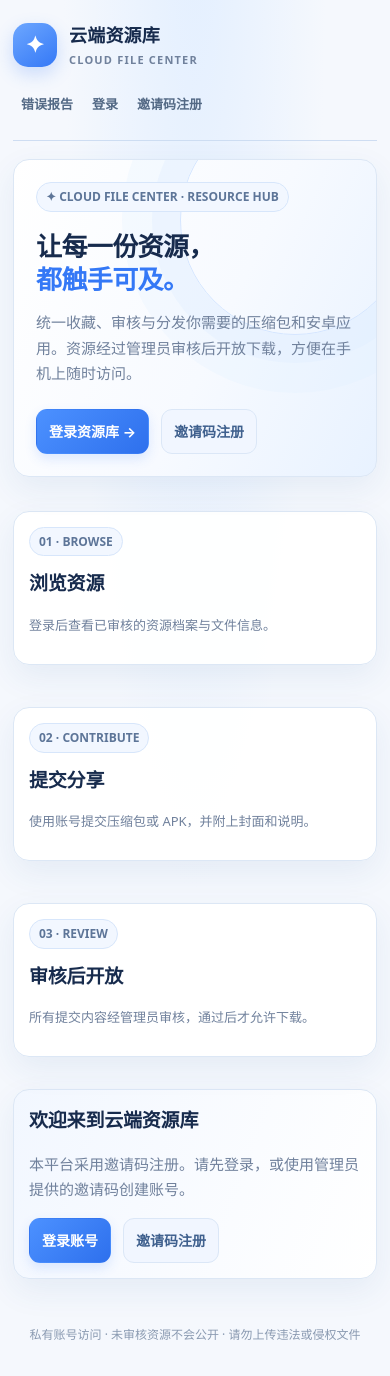
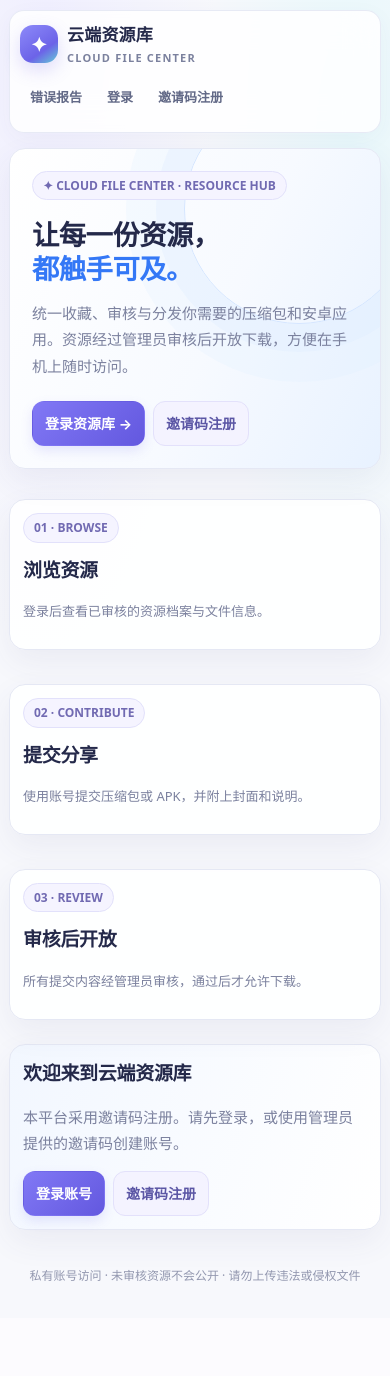
Before and after one commit to likejack759-gif/archive-cloud-platform, a FastAPI app: template app/templates/index.html in a window 390 px wide. After the commit the page ends 1281 px from the top, so only its background shows below. Run offline with FastAPI, Linux system fonts and the light colour scheme; the template is opened without the code that fills it, so the values that code supplies are empty; parts of the project's set-up code (start-up, migrations or seed data) failed here and were passed over; some libraries are stand-ins or nearby versions.

Commit message:
Improve responsive community UI foundation

```diff
--- a/app/templates/base.html
+++ b/app/templates/base.html
@@ -5,57 +5,89 @@
 <meta name="theme-color" content="#f5f9ff">
 <title>{% block title %}云端资源库{% endblock %}</title>
 <style>
-:root{color-scheme:light;--bg:#f5f8fd;--panel:#fff;--line:#dce7f5;--text:#172b4d;--muted:#70819c;--accent:#3478f6;--accent-dark:#225bd0;--good:#16835d;--bad:#c53e52;--soft:#edf4ff;--shadow:0 12px 32px rgba(43,91,158,.08)}
+:root{color-scheme:light;--bg:#f7f8fc;--panel:#fff;--line:#e5e8f4;--text:#24294a;--muted:#7b819e;--accent:#6c63e8;--accent-dark:#5148c8;--good:#16835d;--bad:#c53e52;--soft:#f0efff;--cyan:#70d8dc;--shadow:0 12px 32px rgba(67,64,133,.07);--radius:20px}
 *{box-sizing:border-box}
-html{scroll-behavior:smooth}
-body{margin:0;background:radial-gradient(ellipse at 50% -10%,#e3efff 0,transparent 48%),var(--bg);color:var(--text);font:15px/1.65 system-ui,-apple-system,BlinkMacSystemFont,"Segoe UI","PingFang SC","Microsoft YaHei",sans-serif;min-height:100vh}
-a{color:var(--accent);text-decoration:none}a:hover{color:var(--accent-dark);text-decoration:none}
-.wrap{width:min(1180px,100%);margin:auto;padding:20px}
-header{display:flex;align-items:center;gap:18px;justify-content:space-between;border-bottom:1px solid rgba(202,219,241,.9);padding:8px 0 18px;margin-bottom:26px;flex-wrap:wrap}
-.brand{display:flex;gap:12px;align-items:center;font-weight:850;font-size:20px;color:var(--text);letter-spacing:.2px}
-.logo{display:grid;place-items:center;width:44px;height:44px;background:linear-gradient(145deg,#6da7ff,#3478f6);color:white;border-radius:15px;box-shadow:0 7px 18px rgba(52,120,246,.22);font-size:23px}
-nav{display:flex;gap:8px;align-items:center;flex-wrap:wrap}
-nav>a{font-size:14px;font-weight:650;color:#536985;padding:8px 11px;border-radius:10px}
-nav>a:hover{background:#eaf2ff;color:var(--accent)}
+html{scroll-behavior:smooth;scroll-padding-top:16px}
+body{margin:0;background:radial-gradient(ellipse at 12% 0%,#f0efff 0,transparent 35%),radial-gradient(ellipse at 90% 10%,#e8f8fb 0,transparent 30%),var(--bg);color:var(--text);font:15px/1.65 system-ui,-apple-system,BlinkMacSystemFont,"Segoe UI","PingFang SC","Microsoft YaHei",sans-serif;min-height:100vh}
+img,video,iframe{max-width:100%}
+a{color:var(--accent);text-decoration:none}a:hover{color:var(--accent-dark)}
+.wrap{width:min(1320px,100%);margin:auto;padding:24px clamp(14px,2.4vw,32px)}
+header{display:flex;align-items:center;gap:18px;justify-content:space-between;border:1px solid rgba(229,232,244,.9);background:rgba(255,255,255,.86);backdrop-filter:blur(16px);padding:12px 16px;margin:0 0 24px;border-radius:18px;flex-wrap:wrap;box-shadow:0 6px 22px rgba(67,64,133,.04)}
+.brand{display:flex;gap:12px;align-items:center;font-weight:850;font-size:20px;color:var(--text);letter-spacing:.2px;flex-shrink:0}
+.logo{display:grid;place-items:center;width:44px;height:44px;background:linear-gradient(145deg,#8d8af9,#6c63e8 65%,#65cbd6);color:white;border-radius:15px;box-shadow:0 7px 18px rgba(108,99,232,.22);font-size:23px}
+nav{display:flex;gap:5px;align-items:center;flex-wrap:wrap;min-width:0}
+nav>a{font-size:14px;font-weight:650;color:#626987;padding:9px 11px;border-radius:11px;white-space:nowrap}
+nav>a:hover,nav>a:focus-visible{background:#f0efff;color:var(--accent)}
 .muted{color:var(--muted)}
-.panel{background:rgba(255,255,255,.96);border:1px solid var(--line);border-radius:20px;padding:22px;margin:16px 0;box-shadow:var(--shadow)}
-h1{font-size:clamp(26px,4vw,38px);line-height:1.25;letter-spacing:-.6px;margin:10px 0 12px;font-weight:850}
-h2{font-size:21px;letter-spacing:-.2px;margin:0 0 14px}
-h3{font-size:17px}
-p{line-height:1.7}
-.row{display:flex;gap:12px;align-items:center;flex-wrap:wrap}.between{justify-content:space-between}
-.grid{display:grid;grid-template-columns:repeat(auto-fill,minmax(225px,1fr));gap:16px}
+.panel{background:rgba(255,255,255,.94);border:1px solid var(--line);border-radius:var(--radius);padding:clamp(16px,2.1vw,26px);margin:16px 0;box-shadow:var(--shadow);min-width:0}
+h1{font-size:clamp(27px,3.6vw,42px);line-height:1.22;letter-spacing:-.8px;margin:10px 0 12px;font-weight:850}
+h2{font-size:clamp(19px,2vw,23px);letter-spacing:-.3px;margin:0 0 14px}
+h3{font-size:17px;line-height:1.4}
+p{line-height:1.75}
+.row{display:flex;gap:12px;align-items:center;flex-wrap:wrap;min-width:0}.between{justify-content:space-between}
+.grid{display:grid;grid-template-columns:repeat(auto-fill,minmax(min(225px,100%),1fr));gap:16px;min-width:0}
 .resource{overflow:hidden;padding:0;transition:transform .18s ease,box-shadow .18s ease}
-.resource:hover{transform:translateY(-3px);box-shadow:0 16px 36px rgba(43,91,158,.13)}
-.cover{width:100%;aspect-ratio:4/3;object-fit:cover;background:linear-gradient(135deg,#edf4ff,#dceaff);display:block}
-.resource-body{padding:16px}
-.resource h3{margin:0 0 8px;overflow-wrap:anywhere;color:#203b63}
-.tag{display:inline-flex;align-items:center;border:1px solid #d7e6fb;background:#f2f7ff;padding:4px 9px;border-radius:999px;font-size:12px;color:#5d7598;font-weight:650}
-button,.btn{display:inline-flex;align-items:center;justify-content:center;gap:7px;border:1px solid transparent;border-radius:11px;padding:11px 16px;background:linear-gradient(135deg,#4c91ff,#2e70ed);color:white;font-weight:750;cursor:pointer;font-size:14px;box-shadow:0 5px 12px rgba(52,120,246,.15);transition:filter .15s,transform .15s}
+.resource:hover{transform:translateY(-3px);box-shadow:0 16px 36px rgba(67,64,133,.12)}
+.cover{width:100%;aspect-ratio:4/3;object-fit:cover;background:linear-gradient(135deg,#f0efff,#e0f5f7);display:block}
+.resource-body{padding:16px;min-width:0}
+.resource h3{margin:0 0 8px;overflow-wrap:anywhere;color:#34375f}
+.tag{display:inline-flex;align-items:center;border:1px solid #e2e1fb;background:#f5f4ff;padding:4px 10px;border-radius:999px;font-size:12px;color:#716ab2;font-weight:700;max-width:100%;overflow-wrap:anywhere}
+button,.btn{display:inline-flex;align-items:center;justify-content:center;gap:7px;border:1px solid transparent;border-radius:12px;padding:11px 16px;background:linear-gradient(135deg,#8178f5,#6358df);color:white;font-weight:750;cursor:pointer;font-size:14px;box-shadow:0 5px 12px rgba(108,99,232,.15);transition:filter .15s,transform .15s;min-height:42px;max-width:100%;text-align:center}
 button:hover,.btn:hover{filter:brightness(1.04);transform:translateY(-1px);text-decoration:none;color:white}
-.secondary{background:#f1f6ff;border-color:#dbe7f7;color:#3f608e;box-shadow:none}
-.secondary:hover{color:#245ec5;background:#e8f1ff}
+.secondary{background:#f4f3ff;border-color:#e3e1fb;color:#5b56a5;box-shadow:none}
+.secondary:hover{color:#4840b4;background:#eeedff}
 .danger{background:#c94b5c;box-shadow:none}.good{background:#16835d;box-shadow:none}
-input,textarea,select{width:100%;padding:12px 14px;background:#fbfdff;border:1px solid #d5e1f1;border-radius:11px;color:var(--text);font:inherit;margin:6px 0 15px;outline:none;transition:border-color .15s,box-shadow .15s}
-input:focus,textarea:focus,select:focus{border-color:#78a9ff;box-shadow:0 0 0 3px rgba(52,120,246,.12)}
-input::placeholder,textarea::placeholder{color:#9aaac0}
-label{font-size:14px;color:#526985;font-weight:650}
+input,textarea,select{width:100%;min-width:0;padding:12px 14px;background:#fdfdff;border:1px solid #e0e3f0;border-radius:12px;color:var(--text);font:inherit;margin:6px 0 15px;outline:none;transition:border-color .15s,box-shadow .15s}
+input:focus,textarea:focus,select:focus{border-color:#9992f6;box-shadow:0 0 0 3px rgba(108,99,232,.12)}
+input::placeholder,textarea::placeholder{color:#a0a5bd}
+label{font-size:14px;color:#5e6485;font-weight:650}
 textarea{min-height:100px;resize:vertical}
-form.inline{display:inline-flex;gap:6px;align-items:center;margin:0}
+form.inline{display:inline-flex;gap:6px;align-items:center;margin:0;max-width:100%}
 form.inline button{padding:8px 11px}
-.notice{padding:13px 15px;border:1px solid #bfe8d7;border-radius:12px;background:#effbf5;color:#176d50;margin:12px 0}
+.notice{padding:13px 15px;border:1px solid #bfe8d7;border-radius:12px;background:#effbf5;color:#176d50;margin:12px 0;overflow-wrap:anywhere}
 .error{border-color:#f1c4cb;background:#fff2f3;color:#a92e43}
-.empty{padding:36px 20px;text-align:center;color:var(--muted);background:#fbfdff;border:1px dashed #cbdcf1;border-radius:16px}
+.empty{padding:36px 20px;text-align:center;color:var(--muted);background:#fcfcff;border:1px dashed #d6d7ed;border-radius:16px}
 table{width:100%;border-collapse:collapse;font-size:14px;background:#fff}
-th,td{text-align:left;border-bottom:1px solid #e7eef8;padding:12px;vertical-align:top}
-th{color:#7185a1;background:#f7faff;font-weight:750;white-space:nowrap}
-tbody tr:hover{background:#f9fbff}
-.table-wrap{overflow:auto;border-radius:12px}
+th,td{text-align:left;border-bottom:1px solid #ececf6;padding:12px;vertical-align:top;overflow-wrap:anywhere}
+th{color:#7b819e;background:#fafaff;font-weight:750;white-space:nowrap}
+tbody tr:hover{background:#fcfbff}
+.table-wrap{overflow:auto;max-width:100%;border-radius:12px;-webkit-overflow-scrolling:touch}
 .small{font-size:13px}
-code{background:#eef4ff;color:#315c9f;padding:3px 6px;border-radius:6px}
-.footer{padding:30px 0 18px;color:#8a9ab1;font-size:12px;text-align:center}
-@media(max-width:640px){.wrap{padding:13px}header{align-items:flex-start;margin-bottom:18px}.brand{font-size:18px}nav{gap:3px}nav>a{padding:7px 8px;font-size:13px}.grid{grid-template-columns:repeat(2,minmax(0,1fr));gap:10px}.resource-body{padding:11px}.resource h3{font-size:15px}.panel{padding:15px;border-radius:16px}h2{font-size:19px}.cover{aspect-ratio:3/2}button,.btn{padding:10px 12px}}
-@media(max-width:380px){.grid{grid-template-columns:1fr}.cover{aspect-ratio:16/9}}
+code{background:#f0efff;color:#5a52b9;padding:3px 6px;border-radius:6px;overflow-wrap:anywhere}
+pre{max-width:100%;overflow:auto;border-radius:14px}
+.footer{padding:30px 0 18px;color:#9297af;font-size:12px;text-align:center}
+:focus-visible{outline:3px solid rgba(108,99,232,.35);outline-offset:2px}
+@media(min-width:1100px){.grid{grid-template-columns:repeat(auto-fill,minmax(240px,1fr))}}
+@media(max-width:900px){.wrap{padding:16px}header{gap:12px}.brand{font-size:18px}nav{flex:1;justify-content:flex-end}nav>a{padding:8px 9px}.panel{border-radius:17px}}
+@media(max-width:640px){
+ .wrap{padding:10px 12px 20px}
+ header{display:flex;align-items:center;gap:10px;margin-bottom:15px;padding:10px;border-radius:15px}
+ .brand{font-size:17px;gap:9px}.logo{width:38px;height:38px;border-radius:13px;font-size:20px}
+ header>nav{flex:0 0 100%;width:100%;justify-content:flex-start;flex-wrap:nowrap;overflow-x:auto;overflow-y:hidden;padding:2px 0 5px;scrollbar-width:thin;-webkit-overflow-scrolling:touch}
+ nav>a{font-size:13px;padding:8px 10px;flex:0 0 auto}
+ nav form.inline{flex:0 0 auto}
+ .panel{padding:15px;margin:12px 0;border-radius:16px}
+ h1{font-size:clamp(25px,7vw,32px);letter-spacing:-.5px}
+ h2{font-size:19px}
+ .grid{grid-template-columns:repeat(2,minmax(0,1fr));gap:10px}
+ .resource-body{padding:11px}
+ .resource h3{font-size:14px}
+ .cover{aspect-ratio:3/2}
+ .row{gap:8px}
+ button,.btn{padding:10px 12px;min-height:42px}
+ form.inline button{min-height:38px}
+ table{font-size:13px}
+ th,td{padding:9px}
+ .footer{padding:24px 8px 12px}
+}
+@media(max-width:390px){
+ .wrap{padding-inline:9px}
+ .grid{grid-template-columns:minmax(0,1fr)}
+ .cover{aspect-ratio:16/9}
+ .panel{padding:13px}
+ .row>.btn,.row>button{max-width:100%}
+}
+@media(hover:none){.resource:hover{transform:none;box-shadow:var(--shadow)}}
 @media(prefers-reduced-motion:reduce){*{scroll-behavior:auto!important;transition:none!important}}
 </style>
 </head><body><div class="wrap">
```
